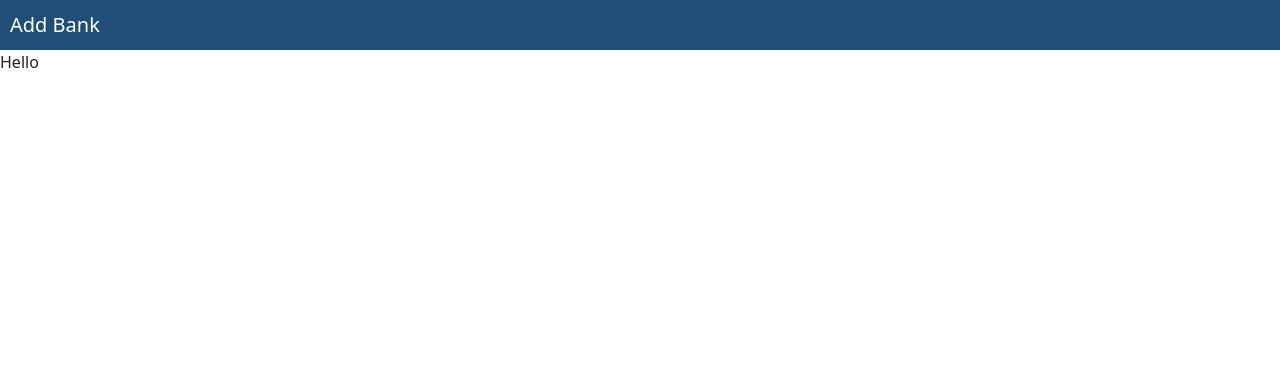
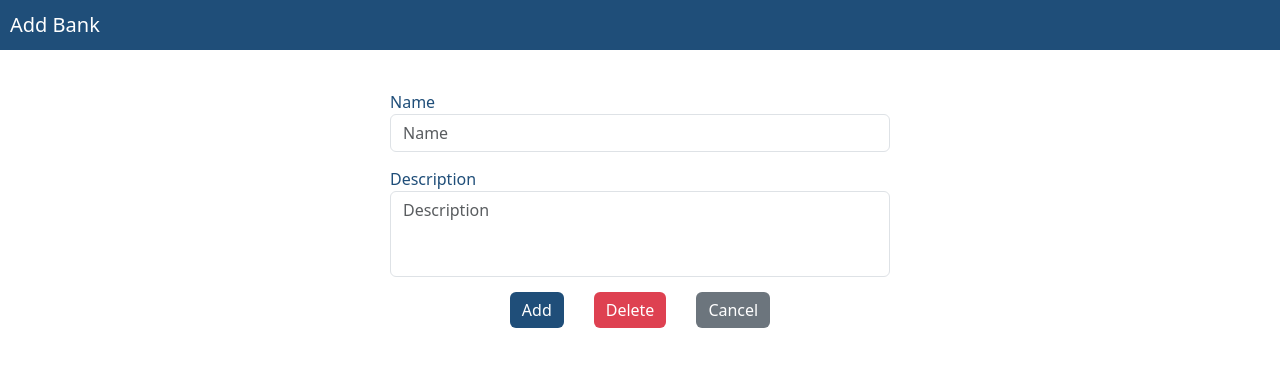
Before and after one commit to ayushkumar-maurya/Transaction-Tracker-Web, a React (Vite) app: page /bank/add in a window 1280 px wide. Shown: the top 366 px of the page. Built offline with nearby package versions, Linux system fonts and the light colour scheme.

Commit message:
Designed page for Adding Banks, Stocks, etc..

```diff
--- a/src/colours.js
+++ b/src/colours.js
@@ -12,4 +12,13 @@ export default {
   menuItemBg: '#EEE',
   menuItemFg: common.colour1,
   menuItemBorder: '#CCC',
+
+  inputLabel: common.colour1,
+
+  textInput: common.colour1,
+
+  buttonBg: common.colour1,
+  buttonFg: common.colour2,
+  buttonDanger: '#DC3546EF',
+  buttonCancel: '#6C757D'
 }
--- a/src/components/EditCategory.jsx
+++ b/src/components/EditCategory.jsx
@@ -1,10 +1,37 @@
+import { useLocation } from 'react-router-dom'
 import styles from "../styles/editCategoryStyles"
+import '../css/EditCategory.css'
 
 const EditCategory = () => {
+  // const location = useLocation()
+  // const { method, path } = location.state
+  const category = null
+  const activity = category ? 'UPDATE' : 'ADD'
+  const capActivity = activity.charAt(0).toUpperCase() + activity.slice(1).toLowerCase()
+
   return (
-    <>
-      <p>Hello</p>
-    </>
+    <div className="form-container" style={styles.formContainer}>
+      <label htmlFor="name" className="form-label" style={styles.label}>Name</label>
+      <input type="text" className="form-control" id="name" placeholder="Name" style={styles.input} />
+
+      <label htmlFor="desc" className="form-label" style={styles.label}>Description</label>
+      <textarea className="form-control" id="desc" rows="3" placeholder="Description"
+        style={{...styles.input, ...styles.textarea}} />
+
+      <div style={styles.btnContainer}>
+        <button type="button" className="btn edit-btn" style={{...styles.button, ...styles.editBtn}}>
+          { capActivity }
+        </button>
+
+        <button type="button" className="btn danger-btn" style={{...styles.button, ...styles.deleteBtn}}>
+          Delete
+        </button>
+
+        <button type="button" className="btn cancel-btn" style={{...styles.button, ...styles.cancelBtn}}>
+          Cancel
+        </button>
+      </div>
+    </div>
   )
 }
 
--- a/src/components/items/MenuItem.jsx
+++ b/src/components/items/MenuItem.jsx
@@ -3,11 +3,11 @@ import styles from '../../styles/items/menuItemStyles'
 import '../../css/items/MenuItem.css'
 
 const MenuItem = ({ item }) => {
-  const { title, icon, urlPath } = item
+  const { title, icon, navPath, navParams } = item
   const navigate = useNavigate()
 
   return (
-    <div className="item" style={styles.item} onClick={() => navigate(`/${urlPath}`)}>
+    <div className="item" style={styles.item} onClick={() => navigate(`/${navPath}`, {state: navParams})}>
       <img src={icon} style={styles.icon} alt={title} />
       <p style={styles.title}>{ title }</p>
     </div>
--- /dev/null
+++ b/src/css/EditCategory.css
@@ -0,0 +1,28 @@
+@import "./colours.css";
+
+@media (max-width: 600px) {
+  .form-container {
+    width: 100%;
+    padding-left: 20px;
+    padding-right: 20px;
+  }
+}
+
+@media (min-width: 601px) {
+  .form-container {
+    width: 500px;
+    margin: auto;
+  }
+}
+
+.edit-btn:hover {
+  background-color: var(--button-hover-bg) !important;
+}
+
+.danger-btn:hover {
+  background-color: var(--button-danger-hover-bg) !important;
+}
+
+.cancel-btn:hover {
+  background-color: var(--button-cancel-hover-bg) !important;
+}
--- /dev/null
+++ b/src/css/colours.css
@@ -0,0 +1,7 @@
+:root {
+  --menu-item-hover-bg: #DDD;
+
+  --button-hover-bg: #0D2C57;
+  --button-danger-hover-bg: #BA1324EF;
+  --button-cancel-hover-bg: #4A535B;
+}
--- a/src/css/items/MenuItem.css
+++ b/src/css/items/MenuItem.css
@@ -1,3 +1,5 @@
+@import "../colours.css";
+
 .item:hover {
-  background-color: #DDD !important;
+  background-color: var(--menu-item-hover-bg) !important;
 }
--- a/src/menus.js
+++ b/src/menus.js
@@ -5,27 +5,32 @@ const menus = {
     {
       title: 'Bank',
       icon: `${assetsPath}home/bank.png`,
-      urlPath: 'bank'
+      navPath: 'bank',
+      navParams: null
     },
     {
       title: 'Credit Card',
       icon: `${assetsPath}home/credit-card.png`,
-      urlPath: 'creditcard'
+      navPath: 'creditcard',
+      navParams: null
     },
     {
       title: 'Stock',
       icon: `${assetsPath}home/stock.png`,
-      urlPath: 'stock'
+      navPath: 'stock',
+      navParams: null
     },
     {
       title: 'Mutual Fund',
       icon: `${assetsPath}home/mutual-fund.png`,
-      urlPath: 'mutualfund'
+      navPath: 'mutualfund',
+      navParams: null
     },
     {
       title: 'Misc',
       icon: `${assetsPath}home/misc.png`,
-      urlPath: 'misc'
+      navPath: 'misc',
+      navParams: null
     }
   ],
 
@@ -33,12 +38,14 @@ const menus = {
     {
       title: 'Banks',
       icon: `${assetsPath}bank/banks.png`,
-      urlPath: ''
+      navPath: '',
+      navParams: null
     },
     {
       title: 'Add Bank',
       icon: `${assetsPath}bank/add-bank.png`,
-      urlPath: ''
+      navPath: 'bank/add',
+      navParams: { method: 'POST', path: 'bank/bank' }
     }
   ],
 
@@ -46,12 +53,14 @@ const menus = {
     {
       title: 'Credit Cards',
       icon: `${assetsPath}credit-card/credit-cards.png`,
-      urlPath: ''
+      navPath: '',
+      navParams: null
     },
     {
       title: 'Add Credit Card',
       icon: `${assetsPath}credit-card/add-credit-card.png`,
-      urlPath: ''
+      navPath: 'creditcard/add',
+      navParams: { method: 'POST', path: 'creditcard/creditcard' }
     }
   ],
 
@@ -59,12 +68,14 @@ const menus = {
     {
       title: 'Stocks',
       icon: `${assetsPath}stock/stocks.png`,
-      urlPath: ''
+      navPath: '',
+      navParams: null
     },
     {
       title: 'Add Stock',
       icon: `${assetsPath}stock/add-stock.png`,
-      urlPath: ''
+      navPath: 'stock/add',
+      navParams: { method: 'POST', path: 'stock/stock' }
     }
   ],
 
@@ -72,12 +83,14 @@ const menus = {
     {
       title: 'Mutual Funds',
       icon: `${assetsPath}mutual-fund/mutual-funds.png`,
-      urlPath: ''
+      navPath: '',
+      navParams: null
     },
     {
       title: 'Add Mutual Fund',
       icon: `${assetsPath}mutual-fund/add-mutual-fund.png`,
-      urlPath: ''
+      navPath: 'mutualfund/add',
+      navParams: { method: 'POST', path: 'mutualfund/mutualfund' }
     }
   ],
 
@@ -85,12 +98,14 @@ const menus = {
     {
       title: 'Misc Categories',
       icon: `${assetsPath}misc/misc-categories.png`,
-      urlPath: ''
+      navPath: '',
+      navParams: null
     },
     {
       title: 'Add Misc Category',
       icon: `${assetsPath}misc/add-misc-category.png`,
-      urlPath: ''
+      navPath: 'misc/add',
+      navParams: { method: 'POST', path: 'misc/misccategory' }
     }
   ]
 }
--- a/src/styles/editCategoryStyles.js
+++ b/src/styles/editCategoryStyles.js
@@ -1,7 +1,43 @@
 import colours from "../colours"
 
 const styles = {
-
+  formContainer: {
+    backgroundColor: colours.screenBg,
+    paddingTop: 40,
+    paddingBottom: 40
+  },
+  label: {
+    margin: 0,
+    color: colours.inputLabel
+  },
+  input: {
+    marginBottom: 15,
+    color: colours.textInput
+  },
+  textarea: {
+    resize: 'none'
+  },
+  btnContainer: {
+    display: 'flex',
+    flexDirection: 'row',
+    justifyContent: 'center',
+    marginBottom: 15
+  },
+  button: {
+    marginLeft: 15,
+    marginRight: 15,
+    color: colours.buttonFg,
+    border: 'none'
+  },
+  editBtn: {
+    backgroundColor: colours.buttonBg
+  },
+  deleteBtn: {
+    backgroundColor: colours.buttonDanger
+  },
+  cancelBtn: {
+    backgroundColor: colours.buttonCancel
+  },
 }
 
 export default styles
```
